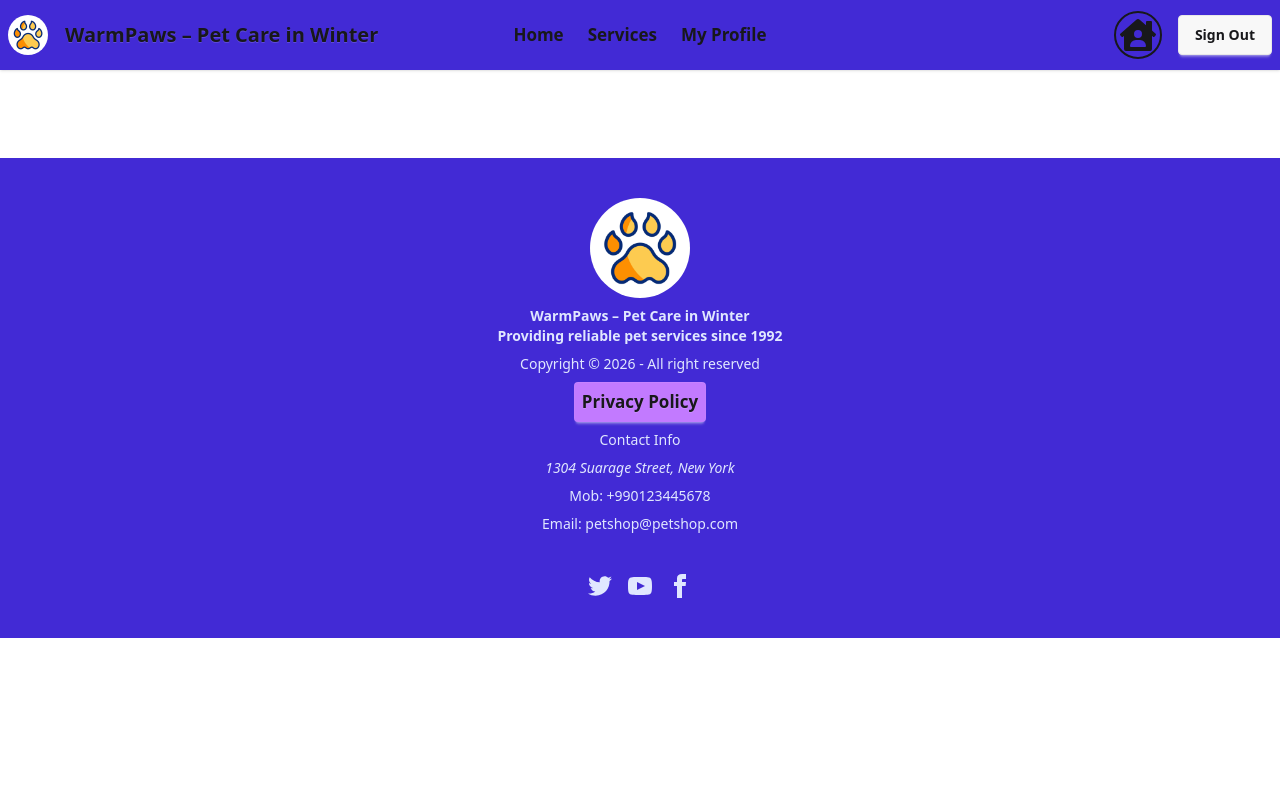
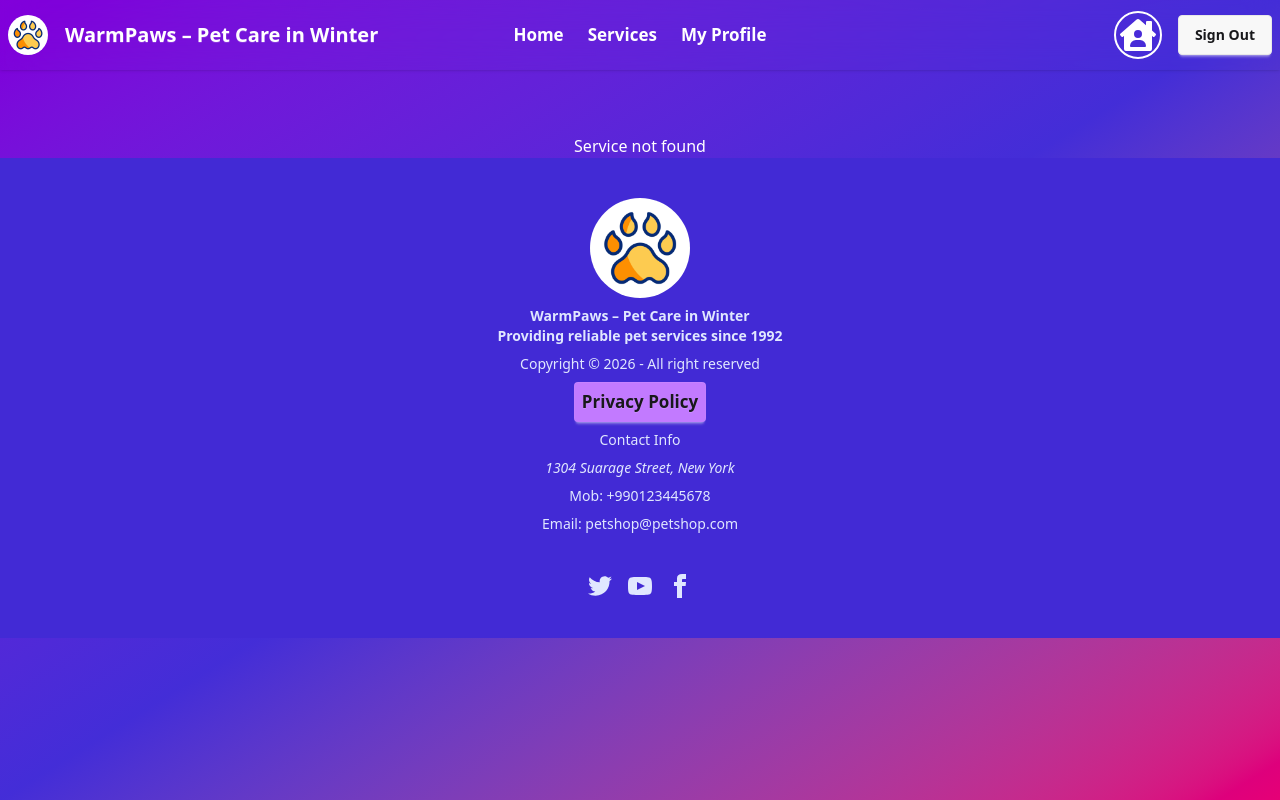
Before and after one commit to fahim-shareear/warmpaws, a React (Vite) app: page /services/1 in a window 1280 px wide. Built offline with nearby package versions, Linux system fonts and the light colour scheme; no server answers; sample sign-in values are in the browser's storage.

Commit message:
adding a navbar bg color

```diff
--- a/src/Components/Navigation/Navbar.jsx
+++ b/src/Components/Navigation/Navbar.jsx
@@ -3,6 +3,7 @@ import { Link, NavLink, useNavigate } from 'react-router';
 import { AuthContext } from '../Authentications/AuthContext';
 import { toast } from 'react-toastify';
 import { FaHouseUser } from 'react-icons/fa';
+import "../Pages/Style/Home.css";
 
 const Navbar = () => {
     const {user, signOutUser, loading} = use(AuthContext);
@@ -32,7 +33,7 @@ const Navbar = () => {
         <li><NavLink to="/profile">My Profile</NavLink></li>
     </>
     return (
-        <div className="navbar shadow-sm sticky top-0 bg-primary z-100">
+        <div className="navbar shadow-sm sticky top-0 bg-transparent! backdrop-blur-lg z-100">
             <div className="navbar-start">
                 <div className="dropdown">
                 <div tabIndex={0} role="button" className="btn btn-ghost lg:hidden">
@@ -40,7 +41,7 @@ const Navbar = () => {
                 </div>
                 <ul
                     tabIndex="-1"
-                    className="menu menu-sm dropdown-content bg-primary rounded-box z-1 mt-3 w-52 p-2 shadow font-bold text-[15px]">
+                    className="menu menu-sm dropdown-content bg-transparent rounded-box z-1 mt-3 w-52 p-2 shadow font-bold text-[15px]">
                     {menu}
                 </ul>
                 </div>
--- a/src/Components/Pages/ServiceDetails.jsx
+++ b/src/Components/Pages/ServiceDetails.jsx
@@ -44,7 +44,7 @@ const ServiceDetails = () => {
     };
 
     return (
-        <div className="service-details h-screen">
+        <div className="service-details h-screen p-15" data-aos="flip-left">
             <div className="w-full pb-16">
             <div className="lg:max-w-4xl mx-auto bg-white/10 backdrop-blur-md rounded-lg p-6 text-white shadow-xl">
 
--- a/src/Components/Root/Root.jsx
+++ b/src/Components/Root/Root.jsx
@@ -7,7 +7,7 @@ import { Toaster } from 'react-hot-toast';
 
 const Root = () => {
     return (
-        <div>
+        <div className="min-h-screen bg-linear-to-br from-purple-700 via-indigo-700 to-pink-600 text-white">
             <Navbar></Navbar>
             <Outlet></Outlet>
             <Footer></Footer>
```
Also changed, not shown: src/Components/Pages/Style/Home.css (line endings or trailing spaces).
